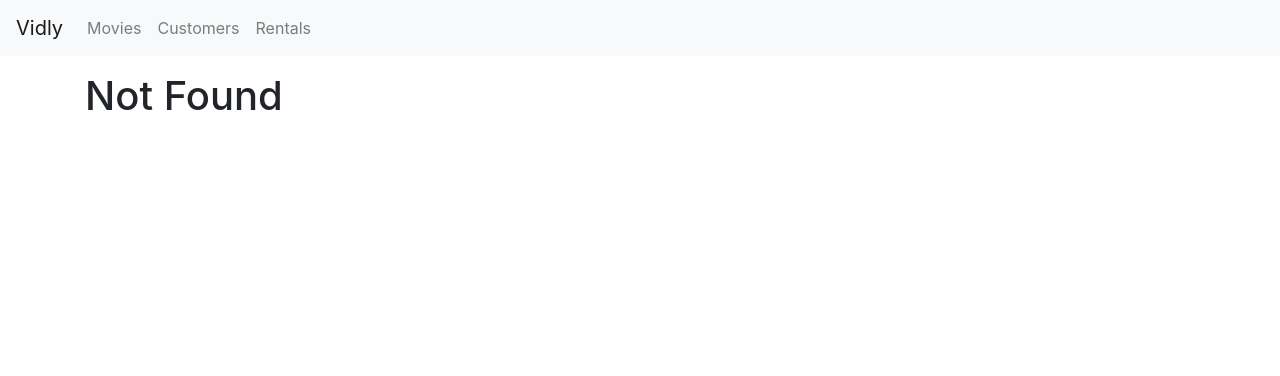
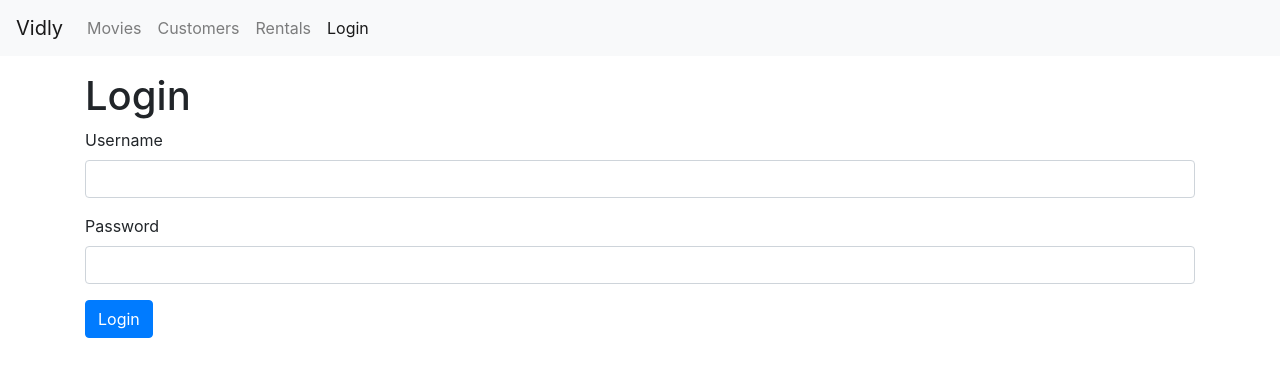
Before and after one commit to madhuriS3008/movies-app, a React (Create React App) app: page /login in a window 1280 px wide. Before the commit this address led to /not-found. Shown: the top 376 px of the page. Built offline with nearby package versions, Linux system fonts and the light colour scheme.

Commit message:
added login form for app without validation

```diff
--- a/src/App.js
+++ b/src/App.js
@@ -7,6 +7,7 @@ import Rentals from "./components/Rentals";
 import Navbar from "./components/Navbar";
 import NotFound from "./components/NotFound";
 import MovieForm from "./components/MovieForm";
+import LoginForm from "./components/LoginForm";
 
 class App extends Component {
   state = {};
@@ -19,6 +20,7 @@ class App extends Component {
         </header>
         <main className="container mt-3">
           <Switch>
+            <Route path="/login" component={LoginForm} />
             <Route path="/movies/:id" component={MovieForm} />
             <Route path="/movies" component={Movies} />
             <Route path="/customers" component={Customers} />
--- /dev/null
+++ b/src/components/LoginForm.jsx
@@ -0,0 +1,51 @@
+import React, { Component } from "react";
+import Input from "./common/Input";
+
+class LoginForm extends Component {
+  state = {
+    account: { username: "", password: "" },
+  };
+  //   username = React.createRef();
+  //   componentDidMount() {
+  //     this.username.current.focus();
+  //   }
+
+  submitHandler = (e) => {
+    e.preventDefault();
+    // const username = this.username.current.value;
+    console.log("Submitted");
+  };
+  changeHandler = ({ currentTarget: input }) => {
+    const account = { ...this.state.account };
+    account[input.name] = input.value;
+    this.setState({ account });
+  };
+  render() {
+    const { account } = this.state;
+    return (
+      <React.Fragment>
+        <h1>Login</h1>
+        <form onSubmit={this.submitHandler}>
+          <Input
+            type="text"
+            name="username"
+            label="Username"
+            value={account.username}
+            onChange={this.changeHandler}
+          />
+          <Input
+            type="password"
+            name="password"
+            label="Password"
+            value={account.password}
+            onChange={this.changeHandler}
+          />
+
+          <button className="btn btn-primary">Login</button>
+        </form>
+      </React.Fragment>
+    );
+  }
+}
+
+export default LoginForm;
--- a/src/components/Navbar.jsx
+++ b/src/components/Navbar.jsx
@@ -36,6 +36,11 @@ class Navbar extends Component {
                 Rentals
               </NavLink>
             </li>
+            <li className="nav-item">
+              <NavLink className="nav-link" to="/login">
+                Login
+              </NavLink>
+            </li>
           </ul>
         </div>
       </nav>
--- /dev/null
+++ b/src/components/common/Input.jsx
@@ -0,0 +1,20 @@
+import React from "react";
+
+const Input = ({ type, name, label, value, onChange }) => {
+  return (
+    <div className="form-group">
+      <label htmlFor={name}>{label}</label>
+      <input
+        //   ref={this.username}
+        className="form-control"
+        type={type}
+        id={name}
+        name={name}
+        value={value}
+        onChange={onChange}
+      />
+    </div>
+  );
+};
+
+export default Input;
```
